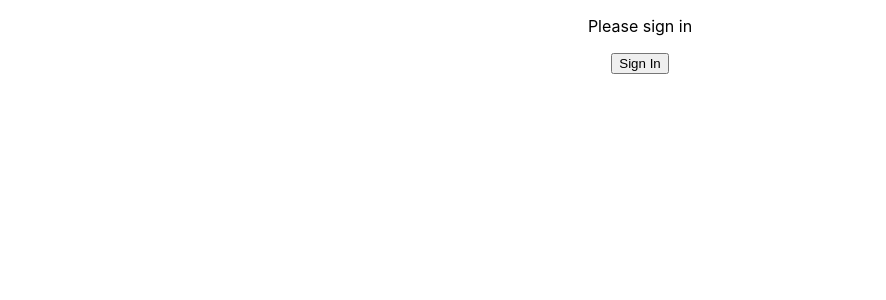
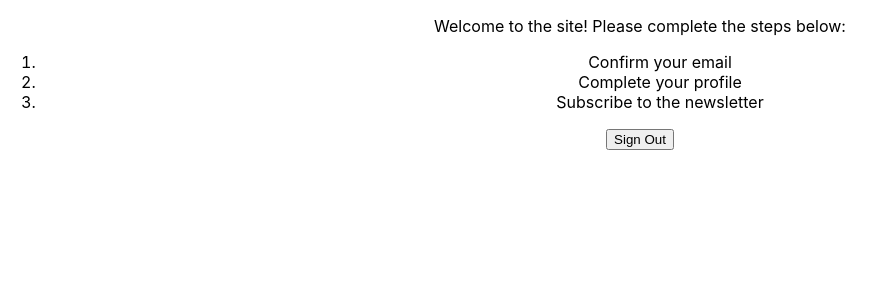
Before and after one commit to quiltingcode/gitpod-react, a React (Create React App) app in the folder my-app/: page / in a window 1280 px wide. Both pictures are taken after a click on the button "Sign In". Shown: the top 300 px of the page, without its empty margins (0-886 px from the left). Built offline with nearby package versions, Linux system fonts and the light colour scheme.

Commit message:
Add signout button handler

```diff
--- a/my-app/src/components/MethodsAsPropsChild.js
+++ b/my-app/src/components/MethodsAsPropsChild.js
@@ -12,11 +12,12 @@ function MethodsAsPropsChild(props) {
                             <li>Complete your profile</li>
                             <li>Subscribe to the newsletter</li>
                         </ol>
+                        <button onClick={props.handleSignOut}>Sign Out</button>
                     </div>
                 ) : (
                     <div>
                       <p>Please sign in</p>
-                      <button>Sign In</button>
+                      <button onClick={props.handleSignIn}>Sign In</button>
                     </div>
 
                 )
--- a/my-app/src/components/MethodsAsPropsParent.js.js
+++ b/my-app/src/components/MethodsAsPropsParent.js.js
@@ -8,10 +8,29 @@ class MethodsAsPropsParent extends Component {
             isLoggedIn: false,
         }
     }
+
+    handleSignIn = () => {
+        this.setState({
+            isLoggedIn: true
+        })
+        console.log(this)
+    }
+
+    handleSignOut = () => {
+        this.setState({
+            isLoggedIn: false
+        })
+        console.log(this)
+    }
+
     render() {
         return (
             <div>
-                <MethodsAsPropsChild isLoggedIn={this.state.isLoggedIn} />
+                <MethodsAsPropsChild
+                    isLoggedIn={this.state.isLoggedIn}
+                    handleSignIn={this.handleSignIn}
+                    handleSignOut={this.handleSignOut}
+                />
             </div>
         )
     }
```
